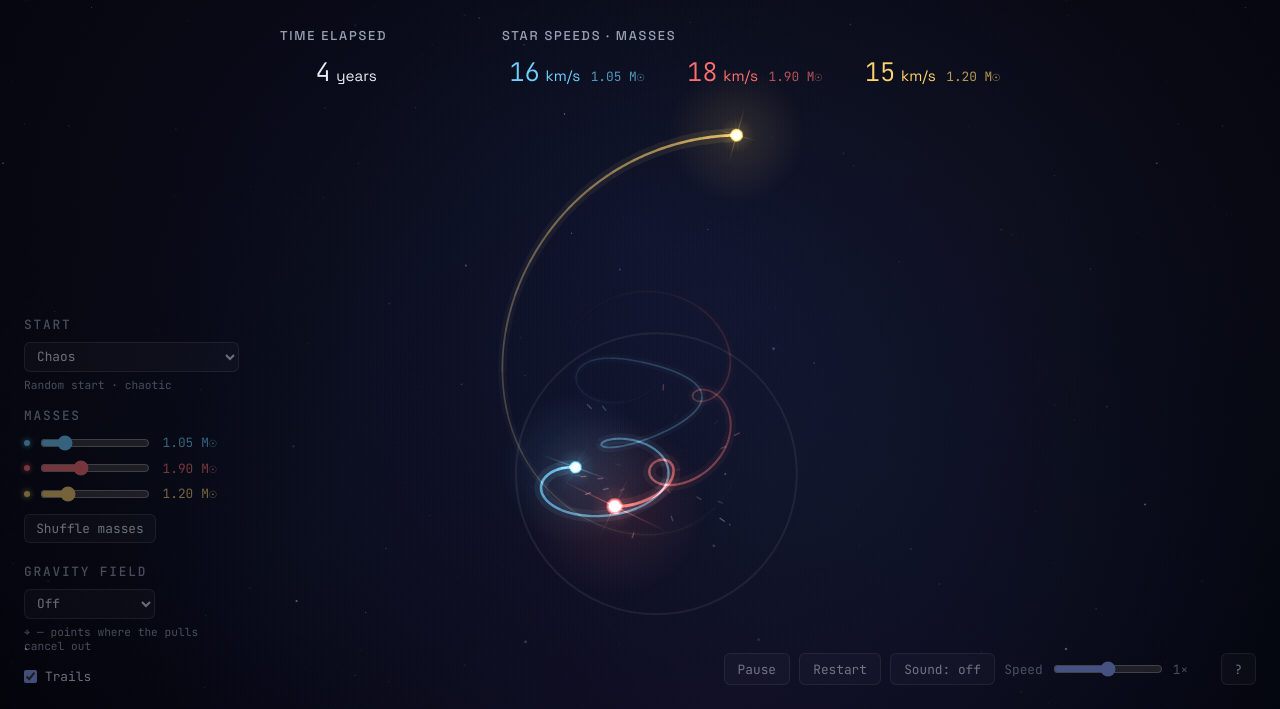
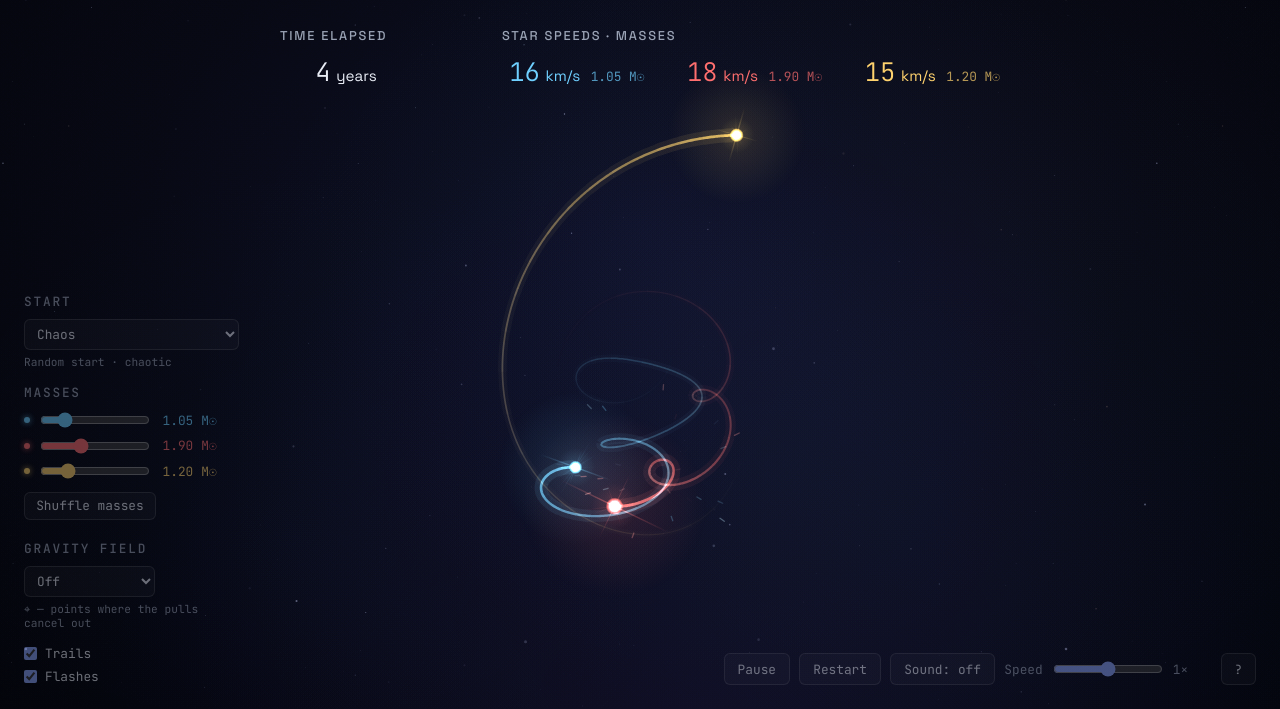
Before and after one commit to edbond88/gravity-3, a plain HTML site: page index.html in a window 1280 px wide. Shown: the part 91-800 px from the top of the page. Drawn offline with Linux system fonts and the light colour scheme; a web font is replaced by a local one.

Commit message:
Add toggle for close encounter flashes and sparks
- Introduced an option to enable/disable flashes and sparks during close encounters using a new control (F) in the UI and keyboard shortcut.
- Updated `main.js` to conditionally display these effects based on user preference.
- Improved flash visuals with refined gradients and adjusted timing for smoother transitions.
- Updated localization strings, README, and controls layout to document the new feature.

```diff
--- a/i18n.js
+++ b/i18n.js
@@ -51,6 +51,8 @@ const STRINGS = {
     'field.note': '⌖ — points where the pulls cancel out',
     'trails': 'Trails',
     'trails.title': 'Show trails (T)',
+    'bursts': 'Flashes',
+    'bursts.title': 'Flash and sparks at close encounters (F)',
 
     'drag.hint': 'Drag a star to move it',
     'pause': 'Pause',
@@ -91,6 +93,7 @@ const STRINGS = {
     'key.field': 'Gravity field: off / sheet / heat map',
     'key.ui': 'Hide / show controls',
     'key.trails': 'Trails on / off',
+    'key.bursts': 'Flashes on / off',
     'key.speed': 'Faster / slower time',
     'key.presets': 'Choose a start, in list order',
     'key.help': 'Show / hide this help',
@@ -144,6 +147,8 @@ const STRINGS = {
     'field.note': '⌖ — точки, де притягання врівноважується',
     'trails': 'Хвости',
     'trails.title': 'Показувати хвости (T)',
+    'bursts': 'Спалахи',
+    'bursts.title': 'Спалах та іскри при зближенні (F)',
 
     'drag.hint': 'Перетягни зірку, щоб перемістити',
     'pause': 'Пауза',
@@ -185,6 +190,7 @@ const STRINGS = {
     'key.field': 'Поле тяжіння: вимк. / полотно / карта',
     'key.ui': 'Сховати / показати елементи керування',
     'key.trails': 'Увімкнути / вимкнути хвости',
+    'key.bursts': 'Увімкнути / вимкнути спалахи',
     'key.speed': 'Швидше / повільніше',
     'key.presets': 'Вибрати старт за порядком у списку',
     'key.help': 'Показати / сховати довідку',
--- a/index.html
+++ b/index.html
@@ -93,6 +93,10 @@
       <input id="trails" type="checkbox" checked>
       <span data-i18n="trails"></span>
     </label>
+    <label class="toggle" data-i18n-title="bursts.title">
+      <input id="bursts" type="checkbox" checked>
+      <span data-i18n="bursts"></span>
+    </label>
   </div>
 
   <div class="controls">
@@ -128,6 +132,7 @@
         <dt><kbd>M</kbd></dt><dd data-i18n="key.sound"></dd>
         <dt><kbd>G</kbd></dt><dd data-i18n="key.field"></dd>
         <dt><kbd>T</kbd></dt><dd data-i18n="key.trails"></dd>
+        <dt><kbd>F</kbd></dt><dd data-i18n="key.bursts"></dd>
         <dt><kbd>U</kbd></dt><dd data-i18n="key.ui"></dd>
         <dt><kbd>+</kbd> <kbd>−</kbd></dt><dd data-i18n="key.speed"></dd>
         <dt><kbd>1</kbd> … <kbd>9</kbd> <kbd>0</kbd></dt><dd data-i18n="key.presets"></dd>
--- a/main.js
+++ b/main.js
@@ -747,15 +747,16 @@ function drawStar(b, i, now) {
 }
 
 // ---------------------------------------------------------------------------
-// Close-encounter bursts: a flash, an expanding ring and a spray of sparks at
-// the point of closest approach. Positions are in world space so a burst stays
-// where it happened; the stars involved flare up for a moment.
+// Close-encounter bursts: a flash and a spray of sparks at the point of
+// closest approach. Positions are in world space so a burst stays where it
+// happened; the stars involved flare up for a moment.
 // ---------------------------------------------------------------------------
 const MAX_BURSTS = 12;
 let bursts = [];
 let frameNow = 0; // seconds, real time of the current frame
 
 function spawnBurst(a, b, wx, wy, intensity) {
+  if (!showBursts) return;
   if (bursts.length >= MAX_BURSTS) bursts.shift();
   const colors = [COLOR_RGB[a.color], COLOR_RGB[b.color]];
   const count = reducedMotion ? 0 : Math.round(10 + 30 * intensity);
@@ -793,26 +794,19 @@ function drawBursts() {
     const k = Math.min(1, Math.min(width, height) / 700); // smaller bursts on small screens
 
     // flash
-    const flash = I * Math.exp(-age * 9);
+    const flash = I * Math.exp(-age * 7);
     if (flash > 0.01) {
-      const fr = (25 + 70 * I) * k;
+      const fr = (28 + 80 * I) * k;
       const g = ctx.createRadialGradient(x, y, 0, x, y, fr);
-      g.addColorStop(0, `rgba(255,255,255,${0.8 * flash})`);
-      g.addColorStop(0.3, `rgba(${s.color},${0.4 * flash})`);
+      g.addColorStop(0, `rgba(255,255,255,${Math.min(1, 1.1 * flash)})`);
+      g.addColorStop(0.12, `rgba(255,255,255,${0.75 * flash})`);
+      g.addColorStop(0.35, `rgba(${s.color},${0.45 * flash})`);
       g.addColorStop(1, `rgba(${s.color},0)`);
       ctx.fillStyle = g;
       ctx.beginPath();
       ctx.arc(x, y, fr, 0, Math.PI * 2);
       ctx.fill();
     }
-
-    // shock ring
-    const ringR = 6 + (40 + 150 * I) * k * (1 - (1 - p) ** 3);
-    ctx.strokeStyle = `rgba(${s.color},${0.55 * I * (1 - p) ** 2})`;
-    ctx.lineWidth = 1 + 2.5 * I * (1 - p);
-    ctx.beginPath();
-    ctx.arc(x, y, ringR, 0, Math.PI * 2);
-    ctx.stroke();
 
     // sparks fly out and slow down; each is drawn as a short streak
     ctx.lineCap = 'round';
@@ -971,6 +965,21 @@ trailsCheckbox.addEventListener('change', () => {
   trailsCheckbox.blur(); // keep keyboard shortcuts working
 });
 
+const burstsCheckbox = document.getElementById('bursts');
+let showBursts = localStorage.getItem('bursts') !== 'off';
+
+function setBursts(on) {
+  showBursts = on;
+  burstsCheckbox.checked = on;
+  if (!on) bursts = [];
+  localStorage.setItem('bursts', on ? 'on' : 'off');
+}
+
+burstsCheckbox.addEventListener('change', () => {
+  setBursts(burstsCheckbox.checked);
+  burstsCheckbox.blur(); // keep keyboard shortcuts working
+});
+
 const fieldSelect = document.getElementById('field');
 
 function setField(mode) {
@@ -1048,6 +1057,7 @@ window.addEventListener('keydown', (e) => {
   else if (e.code === 'KeyN') shuffleMasses();
   else if (e.code === 'KeyU') setUiHidden(!uiHidden);
   else if (e.code === 'KeyT') setTrails(!showTrails);
+  else if (e.code === 'KeyF') setBursts(!showBursts);
   else if (e.code === 'KeyG') setField(FIELD_MODES[(FIELD_MODES.indexOf(fieldMode) + 1) % FIELD_MODES.length]);
   else if (/^Digit\d$/.test(e.code)) {
     // 1…9, then 0 for the tenth preset
@@ -1153,6 +1163,7 @@ applyLang();
 setSpeed(0);
 setField(fieldMode);
 setTrails(showTrails);
+setBursts(showBursts);
 randomizeMasses();
 reset();
 requestAnimationFrame(frame);
```
Also changed, not shown: README.md.
